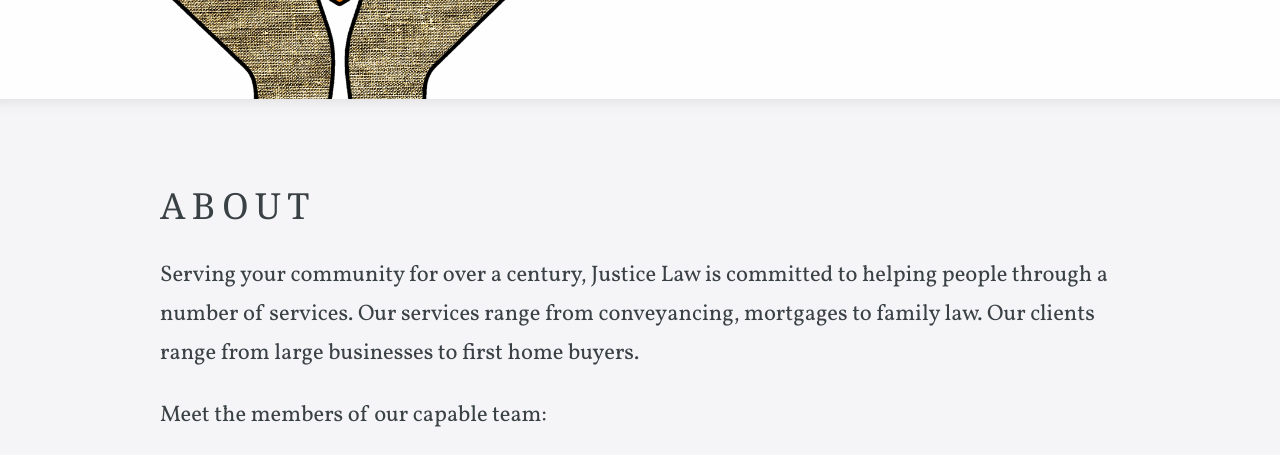
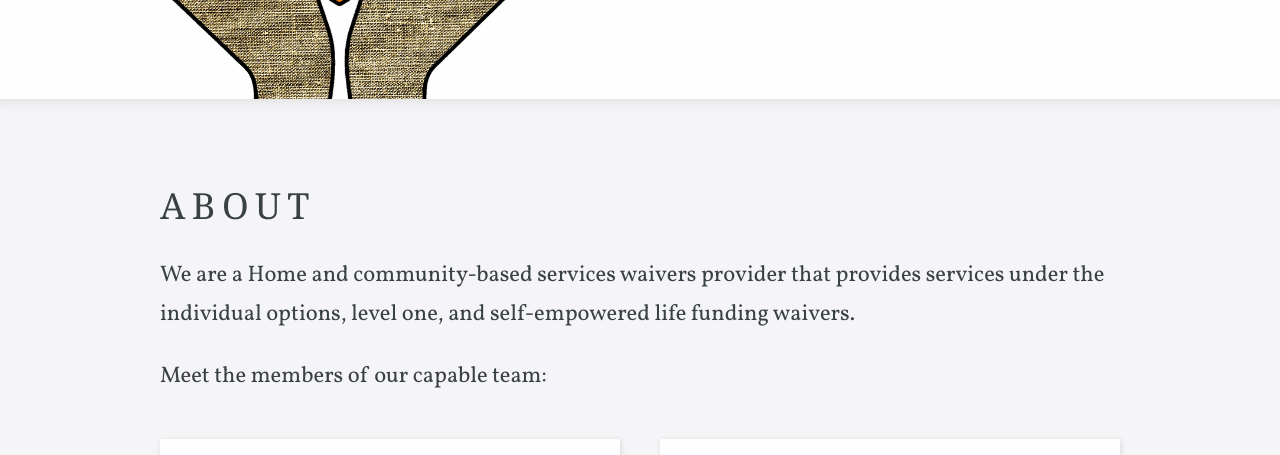
Before and after one commit to eyedarts/a-peace-of-mind-now, a Jekyll site: the page built from about.html, in a window 1280 px wide and 900 px high, scrolled down 326 px, cut to the strip 0-455 px from the top of the window. Built offline with Jekyll 4.4.1, drawn with Linux system fonts in a browser that asks for light colours; some web fonts are replaced.

Commit message:
Update about page

```diff
--- a/about.html
+++ b/about.html
@@ -9,8 +9,7 @@ navigation_order: 1
 
 <div class="editable">
 	<p>
-		Serving your community for over a century, Justice Law is committed to helping people through a number of services.
-		Our services range from conveyancing, mortgages to family law. Our clients range from large businesses to first home buyers.
+    We are a Home and community-based services waivers provider that provides services under the individual options, level one, and self-empowered life funding waivers.
 	</p>
 
 	<p>Meet the members of our capable team:</p>
```
